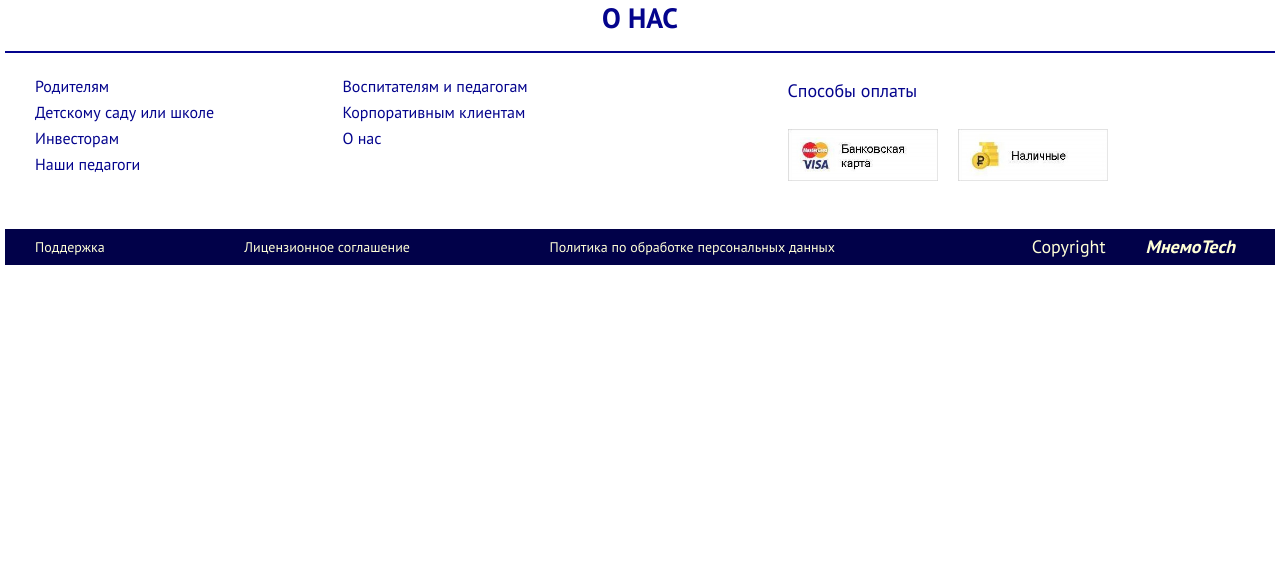
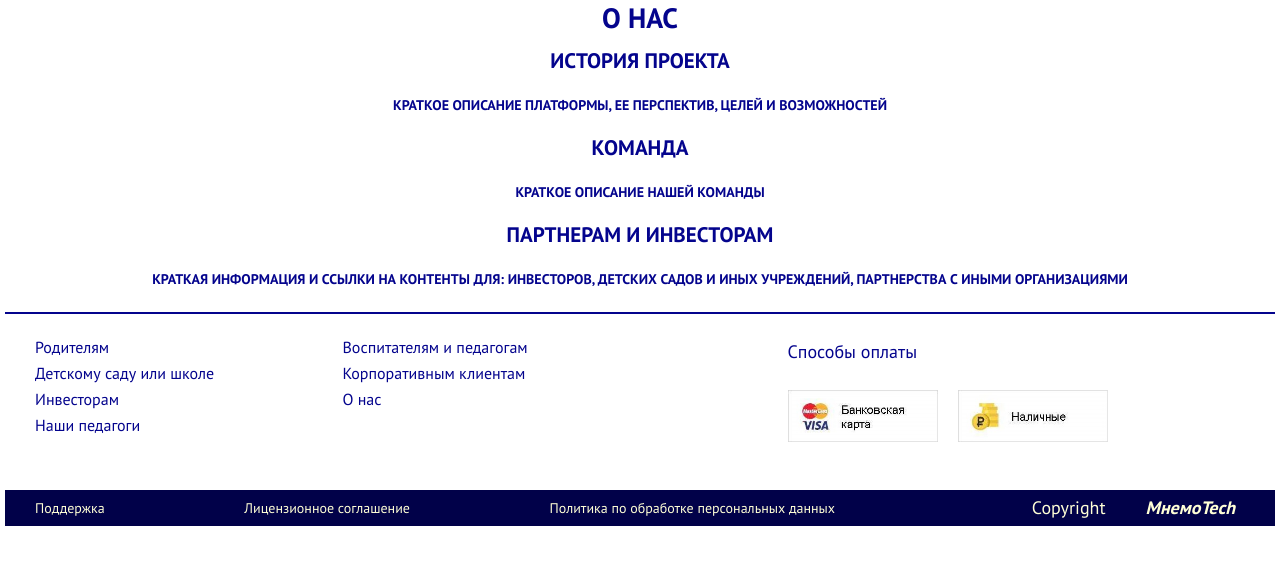
Before and after one commit to 9fox-kitsune/MnemoTech, a plain HTML site: page about.html in a window 1280 px wide. Shown: the part 53-618 px from the top of the page. Drawn offline with Linux system fonts and the light colour scheme.

Commit message:
Страница О нас
разметка

```diff
--- a/about.html
+++ b/about.html
@@ -37,7 +37,23 @@
       </header>
 
       <main>
-        <h1>О нас</h1>
+        <div class="wrapper-standard">
+          <h1>О нас</h1>
+          <section>
+            <h2>История проекта</h2>
+            <p>Краткое описание платформы, ее перспектив, целей и возможностей</p>
+          </section>
+
+          <section>
+            <h2>Команда</h2>
+            <p>Краткое описание нашей команды</p>
+          </section>
+
+          <section>
+            <h2>Партнерам и инвесторам</h2>
+            <p>Краткая информация и ссылки на контенты для: инвесторов, детских садов и иных учреждений, партнерства с иными организациями</p>
+          </section>
+        </div>
       </main>
 
       <footer class="footer">
```
Also changed, not shown: css/style.css (+7 -2 lines).
